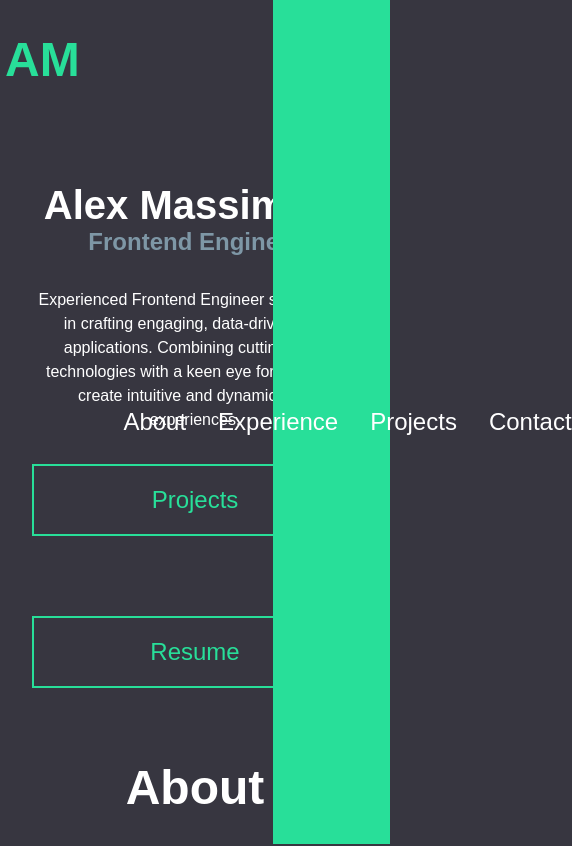
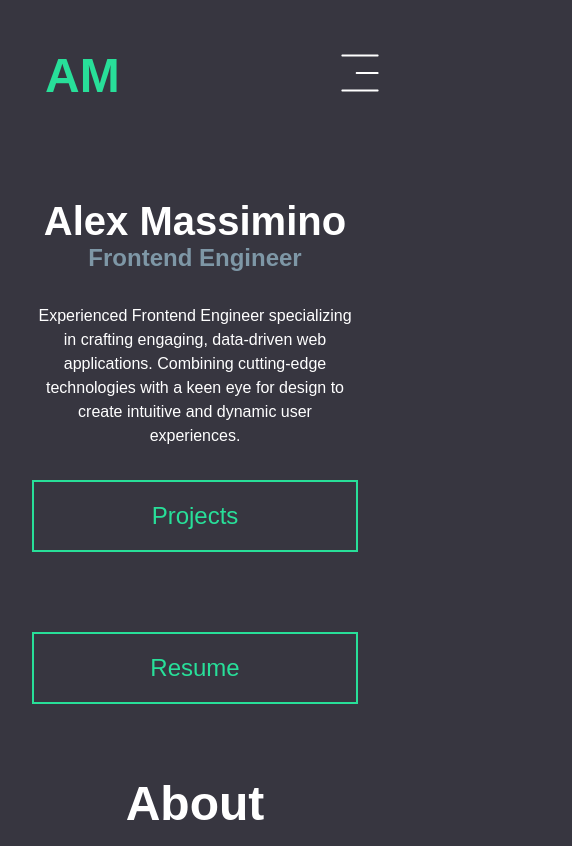
Before and after one commit to alexmassimino9/Portfolio, a React (Vite) app: page / in a window 390 px wide. Shown: the top 846 px of the page, 572 px wide, since content can reach past the window. Built offline with nearby package versions, Linux system fonts and the light colour scheme; a web font is replaced by a local one.

Commit message:
update mobile menu

```diff
--- a/src/components/Navigation/navigation/MobileNav.jsx
+++ b/src/components/Navigation/navigation/MobileNav.jsx
@@ -6,16 +6,22 @@ import { links } from "../../../data/data";
 const MobileNav = () => {
   const [isMenuOpen, setIsMenuOpen] = useState(false);
   const toggleMenu = () => setIsMenuOpen(!isMenuOpen);
-  return !isMenuOpen ? ( // negate this to fix
+
+  return isMenuOpen ? (
     <aside className={style.mobileNavContainer}>
-      <ul className={style.navList}>
-        {links.map((link, index) => {
-          return (
-            <li className={style.navItem} key={index}>
-              <a>{link}</a>
-            </li>
-          );
-        })}
+      <CiMenuFries
+        size={50}
+        className={style.mobileNavBtn}
+        onClick={() => toggleMenu()}
+      />
+      <ul className={style.mobileNavList}>
+        {links.map((link, index) => (
+          <li className={style.navItem} key={index}>
+            <a href={`#${link}`} onClick={() => toggleMenu()}>
+              {link}
+            </a>
+          </li>
+        ))}
       </ul>
     </aside>
   ) : (
--- a/src/components/Navigation/navigation/Navigation.module.css
+++ b/src/components/Navigation/navigation/Navigation.module.css
@@ -9,10 +9,25 @@
     margin-block-end: 5rem;
 }
 
+.mobileBtn {
+}
+.mobileNavBtn {
+    margin-block-start: 5rem;
+}
 .navList {
     display: flex;
-    margin-block-start: 0;
-    padding-inline: 0;
+    flex-direction:row;
+    justify-content: center;
+    gap: 5rem;
+    height: 100%;
+
+}
+.mobileNavList {
+    display: flex;
+    flex-direction:column;
+    justify-content: center;
+    gap: 5rem;
+    height: 100%;
 }
 .brand {
     color: var(--green);
@@ -41,23 +56,22 @@
 .navItem > a:hover {
     text-decoration: underline;
 }
-.mobileBtn {
-}
 
 .mobileNavContainer {
     background-color: var(--green);
-    position: absolute;
+    position: fixed;
     z-index: 10;
     margin-block-start: 0;
     right: 0;
     top: 0;
-    height: 100vh;
-    width: 30vw;
+    height:  100vh;
+    width: 100vw;
     display: flex;
     flex-direction: column;
-    justify-content: center;
+    justify-content: space-evenly;
     align-items: center;
 }
+
 
 @media (max-width: 994px){
     .container {
--- a/src/data/data.js
+++ b/src/data/data.js
@@ -45,8 +45,8 @@ const projects = [
     tech: ["React", "AWS Amplify", "GraphQL", "DynamoDB"],
     overview:
       "Coaches Code is an innovative web application designed to bridge the gap between experienced coaches and students seeking personalized tutoring. Utilizing the latest web technologies, it offers a platform for coaches to offer their services and for students to find the right guidance for their educational needs.",
-    demoUrl: "", // Replace with the actual demo URL
-    codeUrl: "https://github.com/alexmassimino9/CoachesCode", // Replace with the actual GitHub URL
+    demoUrl: "",
+    codeUrl: "https://github.com/alexmassimino9/CoachesCode",
   },
   {
     title: "Personal Portfolio",
@@ -56,8 +56,8 @@ const projects = [
     tech: ["React", "AWS", "JavaScript", "Material UI"],
     overview:
       "This personal portfolio is a reflection of my growth as a developer. It showcases a range of projects, each illustrating different skills and technologies. Designed with attention to detail, the portfolio represents both my technical abilities and my journey in the world of web development.",
-    demoUrl: "http://alexmassimino.com", // Replace with your portfolio URL
-    codeUrl: "https://github.com/alexmassimino9/portfolio", // Replace with the GitHub URL of your portfolio
+    demoUrl: "http://alexmassimino.com",
+    codeUrl: "https://github.com/alexmassimino9/portfolio",
   },
   {
     title: "Taskify",
@@ -67,10 +67,9 @@ const projects = [
     tech: ["React", "TypeScript", "CSS", "HTML"],
     overview:
       "Taskify is a sleek, user-friendly task management application, highlighting my first use of TypeScript in conjunction with React. The app features a clean interface for managing daily tasks, with capabilities for adding, editing, and marking tasks as complete.",
-    codeUrl: "https://github.com/alexmassimino9/react-typescript-task-app", // Based on the GitHub info you provided
+    codeUrl: "https://github.com/alexmassimino9/react-typescript-task-app",
     demoUrl: "/",
   },
 ];
 const links = ["about", "experience", "projects", "contact"];
-
 export { expList, projects, links };
--- a/vite.config.ts
+++ b/vite.config.ts
@@ -4,5 +4,5 @@ import react from '@vitejs/plugin-react'
 // https://vitejs.dev/config/
 export default defineConfig({
   plugins: [react()],
-  base: "/portfolio/"
+  base: "/"
 })
```
